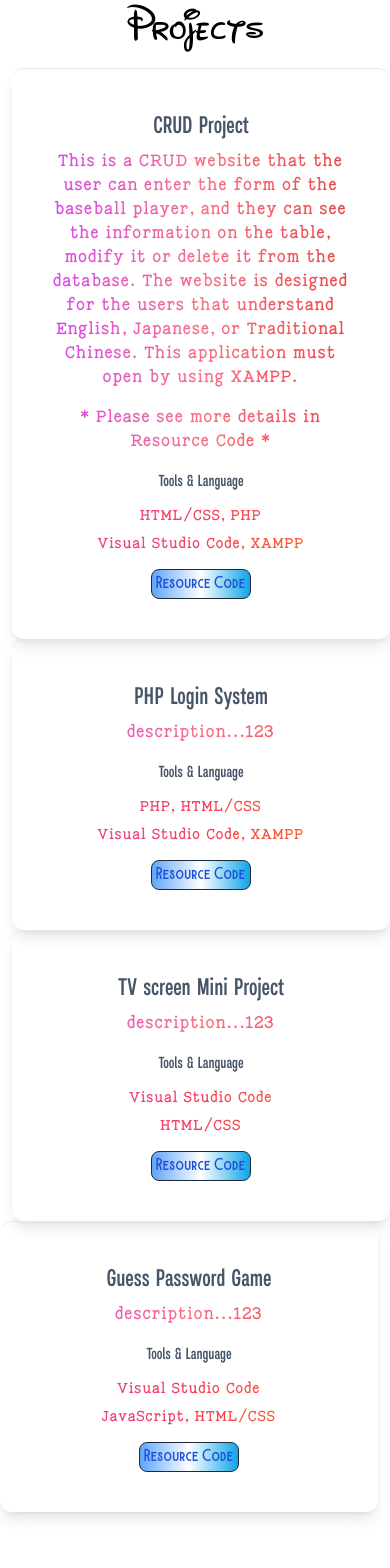
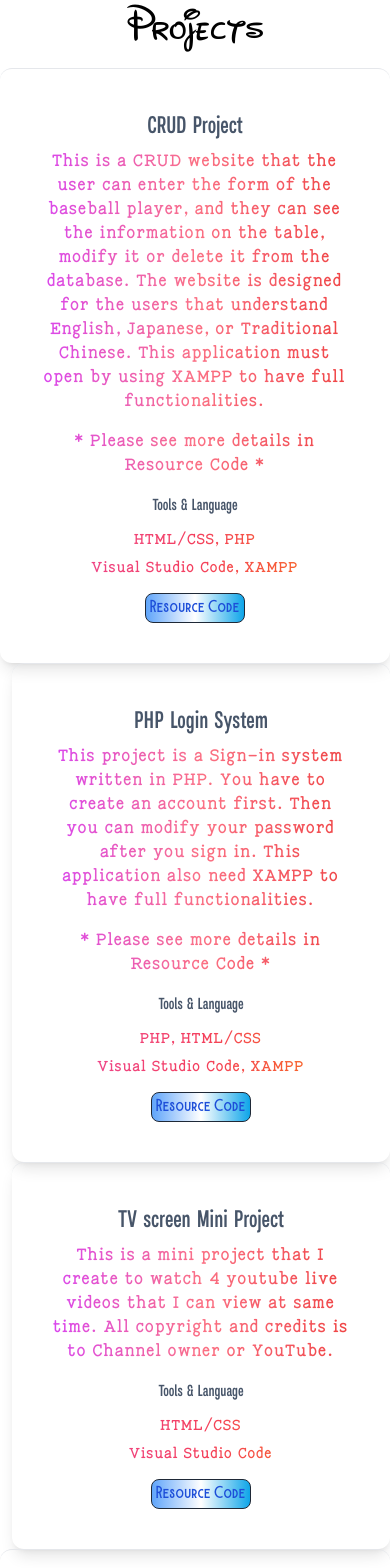
Before and after one commit to Kl0y2u2n8a/my-portfolio, a Next.js app: page /components/projects in a window 390 px wide. Shown: the top 1568 px of the page. Built offline with nearby package versions, Linux system fonts and the light colour scheme.

Commit message:
project update

```diff
--- a/pages/components/projects.js
+++ b/pages/components/projects.js
@@ -1,29 +1,9 @@
-import React, { useState, useRef } from 'react';
+import React, { useRef } from 'react';
 
 
 function MyProject(props, projectRef) {
-    const [scrollPosition, setScrollPosition] = useState(0);
 
     const contentRef = useRef();
-
-    const handleScroll = (direction) => {
-
-        let newScrollPos = 0
-        if (direction === "left") {
-            // cal new position
-            newScrollPos = scrollPosition - 96;
-        }
-        else {
-            newScrollPos = scrollPosition + 96;
-        }
-
-        // update element to position
-        setScrollPosition(newScrollPos);
-
-        //move element
-        contentRef.current.scrollLeft = newScrollPos;
-    }
-
 
     return (
         <section className="min-h-screen mx-auto mb-5 justify-center scroll-smooth" ref={projectRef}>
@@ -33,21 +13,25 @@ function MyProject(props, projectRef) {
 
                 <div ref={contentRef} className="md:flex h-auto md:w-9/12 pb-5 md:gap-5 mx-auto lg:gap-10 overflow-x-scroll snap-x snap-mandatory no-scrollbar ">
 
-                    <div className="ml-3 border-t border-gray-200 text-center min-w-fit md:h-auto shadow-lg p-10 rounded-xl mx-auto my-auto snap-center snap-always dark:border-white dark:shadow-gray-500 hover:shadow-neutral-200 dark:hover:shadow-gray-400">
+                    <div className="border-t md:ml-10 lg:ml-60 border-gray-200 text-center min-w-fit md:h-auto shadow-lg p-10 rounded-xl mx-auto my-auto snap-center snap-always dark:border-white dark:shadow-gray-500 hover:shadow-neutral-200 dark:hover:shadow-gray-400">
 
                         <h3 className="text-2xl font-salma text-slate-600 md:text-xl lg:text-2xl dark:text-neutral-300">CRUD Project</h3>
 
                         <p className="md:max-w-lg py-2 font-rony9 bg-gradient-to-r from-fuchsia-500 dark:from-sky-400 via-rose-400 dark:via-indigo-100 to-red-500 dark:to-red-400  bg-clip-text text-transparent">
                             This is a CRUD website that the user can enter the form of the baseball player, and they can see the information on the table, modify it or delete it from the database.
                             The website is designed for the users that understand English, Japanese, or Traditional Chinese.
-                            This application must open by using XAMPP.</p>
-                        <p className="md:max-w-lg py-2 font-rony9 bg-gradient-to-r from-fuchsia-500 dark:from-sky-400 via-rose-400 dark:via-indigo-100 to-red-500 dark:to-red-400  bg-clip-text text-transparent">* Please see more details in Resource Code *</p>
+                            This application must open by using XAMPP to have full functionalities.</p>
+                        <p className="md:max-w-lg py-2 font-rony9 bg-gradient-to-r from-fuchsia-500 dark:from-sky-400 via-rose-400 dark:via-indigo-100 to-red-500
+                            dark:to-red-400  bg-clip-text text-transparent">* Please see more details in Resource Code *</p>
 
                         <h4 className="py-2 font-salma text-slate-600 dark:text-neutral-200 text-base md:text-lg lg:text-xl ">Tools & Language</h4>
                         <p className="text-sm bg-gradient-to-r from-pink-500 via-rose-500 to-orange-500 bg-clip-text text-transparent py-1 font-rony9">HTML/CSS, PHP</p>
                         <p className="text-sm bg-gradient-to-r from-pink-500 via-rose-500 to-orange-500 bg-clip-text text-transparent py-1 font-rony9">Visual Studio Code, XAMPP</p>
 
-                        <button className="mt-3 rounded-lg border border-gray-800 p-1 text-sm text-blue-700 font-burtons bg-gradient-to-r from-blue-400 via-white to-sky-500 hover:from-sky-500 hover:via-white hover:to-blue-400 hover:text-violet-500 dark:from-blue-600 dark:to-sky-600 dark:text-white dark:hover:from-sky-600 dark:hover:via-gray-400 dark:hover:to-blue-600"><a href="https://github.com/Kl0y2u2n8a/CRUDproject" target="_blank">Resource Code</a>
+                        <button className="mt-3 rounded-lg border border-gray-800 p-1 text-sm text-blue-700 font-burtons
+                        bg-gradient-to-r from-blue-400 via-white to-sky-500 hover:from-sky-500 hover:via-white hover:to-blue-400 hover:text-violet-500
+                        dark:from-blue-600 dark:to-sky-600 dark:text-white dark:hover:from-sky-600 dark:hover:via-gray-400 dark:hover:to-blue-600">
+                            <a href="https://github.com/Kl0y2u2n8a/CRUDproject" target="_blank">Resource Code</a>
                         </button>
 
                     </div>
@@ -55,13 +39,22 @@ function MyProject(props, projectRef) {
                     <div className="ml-3 border-t border-gray-200 text-center min-w-fit md:h-auto shadow-lg p-10 rounded-xl mx-auto my-auto snap-center snap-always dark:border-white dark:shadow-gray-500 hover:shadow-neutral-200 dark:hover:shadow-gray-400">
 
                         <h3 className="text-2xl font-salma text-slate-600 md:text-xl lg:text-2xl dark:text-neutral-200">PHP Login System</h3>
-                        <p className="md:max-w-lg py-2 font-rony9 bg-gradient-to-r from-fuchsia-500 dark:from-sky-400 via-rose-400 dark:via-indigo-100 to-red-500 dark:to-red-400  bg-clip-text text-transparent">description...123</p>
+                        <p className="md:max-w-lg py-2 font-rony9 bg-gradient-to-r from-fuchsia-500 dark:from-sky-400 via-rose-400 dark:via-indigo-100 to-red-500 dark:to-red-400  bg-clip-text text-transparent">
+                            This project is a Sign-in system written in PHP.
+                            You have to create an account first. Then you can modify your password after you sign in.
+                            This application also need XAMPP to have full functionalities.
+                        </p>
+                        <p className="md:max-w-lg py-2 font-rony9 bg-gradient-to-r from-fuchsia-500 dark:from-sky-400 via-rose-400 dark:via-indigo-100 to-red-500
+                            dark:to-red-400  bg-clip-text text-transparent">* Please see more details in Resource Code *</p>
 
                         <h4 className="py-2 font-salma text-slate-600 dark:text-neutral-200 text-base md:text-lg lg:text-xl ">Tools & Language</h4>
                         <p className="text-sm bg-gradient-to-r from-pink-500 via-rose-500 to-orange-500 bg-clip-text text-transparent py-1 font-rony9">PHP, HTML/CSS</p>
                         <p className="text-sm bg-gradient-to-r from-pink-500 via-rose-500 to-orange-500 bg-clip-text text-transparent py-1 font-rony9">Visual Studio Code, XAMPP</p>
 
-                        <button className="mt-3 rounded-lg border border-gray-800 p-1 text-sm text-blue-700 font-burtons bg-gradient-to-r from-blue-400 via-white to-sky-500 hover:from-sky-500 hover:via-white hover:to-blue-400 hover:text-violet-500 dark:from-blue-600 dark:to-sky-600 dark:text-white dark:hover:from-sky-600 dark:hover:via-gray-400 dark:hover:to-blue-600"><a href="https://github.com/Kl0y2u2n8a/phpproject" target="_blank">Resource Code</a>
+                        <button className="mt-3 rounded-lg border border-gray-800 p-1 text-sm text-blue-700 font-burtons
+                        bg-gradient-to-r from-blue-400 via-white to-sky-500 hover:from-sky-500 hover:via-white hover:to-blue-400 hover:text-violet-500
+                        dark:from-blue-600 dark:to-sky-600 dark:text-white dark:hover:from-sky-600 dark:hover:via-gray-400 dark:hover:to-blue-600">
+                            <a href="https://github.com/Kl0y2u2n8a/phpproject" target="_blank">Resource Code</a>
                         </button>
 
                     </div>
@@ -69,27 +62,36 @@ function MyProject(props, projectRef) {
                     <div className="ml-3 border-t border-gray-200 text-center min-w-fit md:h-auto shadow-lg p-10 rounded-xl mx-auto my-auto snap-center snap-always dark:border-white dark:shadow-gray-500 hover:shadow-neutral-200 dark:hover:shadow-gray-400">
 
                         <h3 className="text-2xl font-salma text-slate-600 md:text-xl lg:text-2xl dark:text-neutral-200">TV screen Mini Project</h3>
-                        <p className="md:max-w-lg py-2 font-rony9 bg-gradient-to-r from-fuchsia-500 dark:from-sky-400 via-rose-400 dark:via-indigo-100 to-red-500 dark:to-red-400  bg-clip-text text-transparent">description...123</p>
+                        <p className="md:max-w-lg py-2 font-rony9 bg-gradient-to-r from-fuchsia-500 dark:from-sky-400 via-rose-400
+                            dark:via-indigo-100 to-red-500 dark:to-red-400  bg-clip-text text-transparent">
+                            This is a mini project that I create to watch 4 youtube live videos that I can view at same time.
+                            All copyright and credits is to Channel owner or YouTube.
+                        </p>
 
                         <h4 className="py-2 font-salma text-slate-600 dark:text-neutral-200 text-base md:text-lg lg:text-xl ">Tools & Language</h4>
+                        <p className="text-sm bg-gradient-to-r from-pink-500 via-rose-500 to-orange-500 bg-clip-text text-transparent py-1 font-rony9">HTML/CSS</p>
                         <p className="text-sm bg-gradient-to-r from-pink-500 via-rose-500 to-orange-500 bg-clip-text text-transparent py-1 font-rony9">Visual Studio Code</p>
-                        <p className="text-sm bg-gradient-to-r from-pink-500 via-rose-500 to-orange-500 bg-clip-text text-transparent py-1 font-rony9">HTML/CSS</p>
 
-                        <button className="mt-3 rounded-lg border border-gray-800 p-1 text-sm text-blue-700 font-burtons bg-gradient-to-r from-blue-400 via-white to-sky-500 hover:from-sky-500 hover:via-white hover:to-blue-400 hover:text-violet-500 dark:from-blue-600 dark:to-sky-600 dark:text-white dark:hover:from-sky-600 dark:hover:via-gray-400 dark:hover:to-blue-600"><a href="https://github.com/Kl0y2u2n8a/tvscreen" target="_blank">Resource Code</a>
+                        <button className="mt-3 rounded-lg border border-gray-800 p-1 text-sm text-blue-700 font-burtons bg-gradient-to-r from-blue-400 via-white to-sky-500 hover:from-sky-500 hover:via-white hover:to-blue-400
+                        hover:text-violet-500 dark:from-blue-600 dark:to-sky-600 dark:text-white dark:hover:from-sky-600 dark:hover:via-gray-400 dark:hover:to-blue-600">
+                            <a href="https://github.com/Kl0y2u2n8a/tvscreen" target="_blank">Resource Code</a>
                         </button>
 
                     </div>
 
-                    <div className="mr-3 border-t border-gray-200 text-center min-w-fit md:h-auto shadow-lg p-10 rounded-xl mx-auto my-auto snap-center snap-always dark:border-white dark:shadow-gray-500 hover:shadow-neutral-200 dark:hover:shadow-gray-400">
+                    <div className="border-t md:mr-10 lg:mr-60 border-gray-200 text-center min-w-fit md:h-auto shadow-lg p-10 rounded-xl mx-auto my-auto snap-center snap-always dark:border-white dark:shadow-gray-500 hover:shadow-neutral-200 dark:hover:shadow-gray-400">
 
                         <h3 className="text-2xl font-salma text-slate-600 md:text-xl lg:text-2xl dark:text-neutral-200">Guess Password Game</h3>
                         <p className="md:max-w-lg py-2 font-rony9 bg-gradient-to-r from-fuchsia-500 dark:from-sky-400 via-rose-400 dark:via-indigo-100 to-red-500 dark:to-red-400  bg-clip-text text-transparent">description...123</p>
 
                         <h4 className="py-2 font-salma text-slate-600 dark:text-neutral-200 text-base md:text-lg lg:text-xl ">Tools & Language</h4>
+                        <p className="text-sm bg-gradient-to-r from-pink-500 via-rose-500 to-orange-500 bg-clip-text text-transparent py-1 font-rony9">JavaScript, HTML/CSS</p>
                         <p className="text-sm bg-gradient-to-r from-pink-500 via-rose-500 to-orange-500 bg-clip-text text-transparent py-1 font-rony9">Visual Studio Code</p>
-                        <p className="text-sm bg-gradient-to-r from-pink-500 via-rose-500 to-orange-500 bg-clip-text text-transparent py-1 font-rony9">JavaScript, HTML/CSS</p>
 
-                        <button className="mt-3 rounded-lg border border-gray-800 p-1 text-sm text-blue-700 font-burtons bg-gradient-to-r from-blue-400 via-white to-sky-500 hover:from-sky-500 hover:via-white hover:to-blue-400 hover:text-violet-500 dark:from-blue-600 dark:to-sky-600 dark:text-white dark:hover:from-sky-600 dark:hover:via-gray-400 dark:hover:to-blue-600"><a href="https://github.com/Kl0y2u2n8a/Get-Password-Game" target="_blank">Resource Code</a>
+                        <button className="mt-3 rounded-lg border border-gray-800 p-1 text-sm text-blue-700 font-burtons bg-gradient-to-r
+                        from-blue-400 via-white to-sky-500 hover:from-sky-500 hover:via-white hover:to-blue-400 hover:text-violet-500
+                        dark:from-blue-600 dark:to-sky-600 dark:text-white dark:hover:from-sky-600 dark:hover:via-gray-400 dark:hover:to-blue-600">
+                            <a href="https://github.com/Kl0y2u2n8a/Get-Password-Game" target="_blank">Resource Code</a>
                         </button>
 
                     </div>
--- a/pages/components/workexp.js
+++ b/pages/components/workexp.js
@@ -29,7 +29,7 @@ function WorkExperience(props, workRef) {
                 <div className="text-center p-10">
                     <h3 className="text-5xl md:text-6xl py-1 font-newWalt  dark:text-white">Work experience</h3>
                     <div className="py-2 max-w-2xl mx-auto leading-8">
-                        <div className="h-auto w-auto mx-auto font-salma rounded-lg border-2 border-stone-300 bg-gradient-to-r from-sky-300 to-neutral-200 dark:from-blue-800 dark:to-slate-600 shadow-md shadow-gray-500 ">
+                        <div className="h-auto w-auto mx-auto font-salma rounded-lg border-2 border-sky-400 hover:border-sky-200 bg-gradient-to-r from-blue-300 to-neutral-200 dark:from-blue-800 dark:to-slate-600 shadow-md shadow-gray-500 ">
                             <h2 className="text-2xl md:text-4xl pt-1 dark:text-white"><a href="https://www.computec.co.jp/ja/" target="_blank">Computec Engineering Ltd. </a><br /><a className="text-sm md:text-lg">(2022/11 ~ now)</a></h2>
                             <p className="text-xl md:text-2xl py-3 bg-gradient-to-r from-violet-700 dark:from-purple-400  via-blue-600 to-cyan-600 dark:to-cyan-300 bg-clip-text text-transparent">Full-time Infrastructure Engineer</p>
                             <ul className="text-lg py-3 bg-gradient-to-r from-violet-700 dark:from-purple-400  via-blue-600 to-cyan-600 dark:to-cyan-300 bg-clip-text text-transparent">
```
